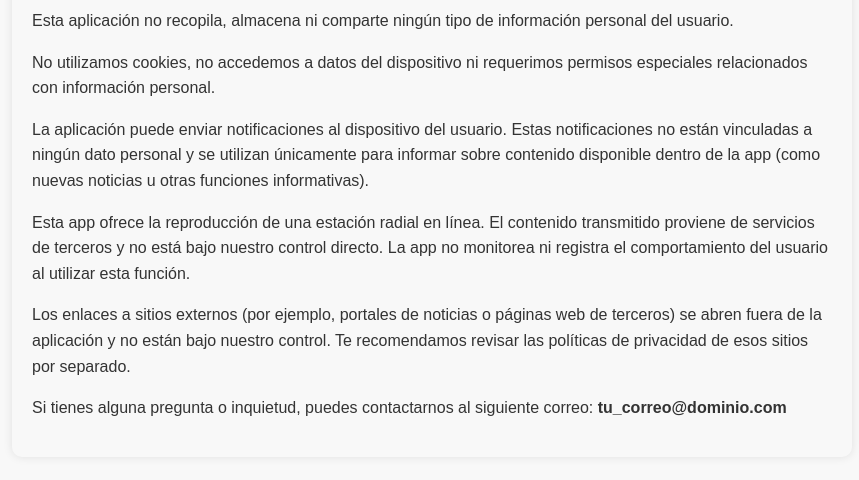
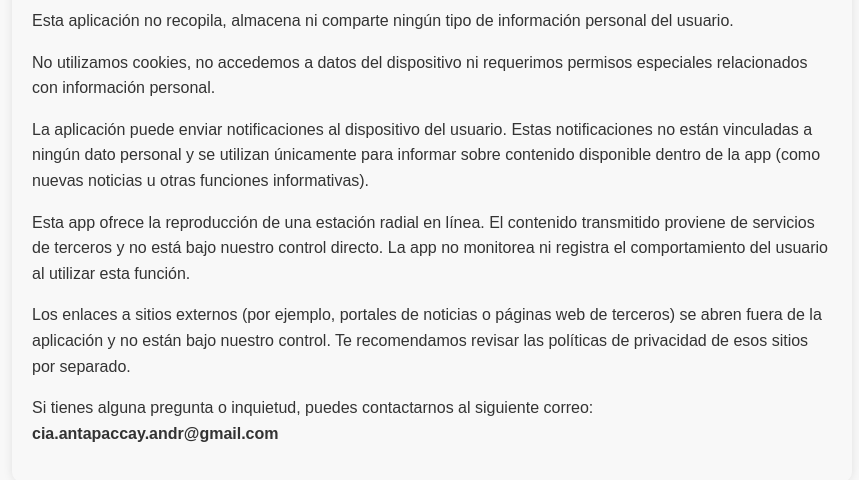
Before and after one commit to e1len-code/antapaccaynews.privacypolicy, a plain HTML site: page index.html in a window 1280 px wide. Shown: the part 146-626 px from the top of the page, without its empty margins (208-1067 px from the left). Drawn offline with Linux system fonts and the light colour scheme.

Commit message:
Update index.html

```diff
--- a/index.html
+++ b/index.html
@@ -27,6 +27,6 @@
     <p>La aplicación puede enviar notificaciones al dispositivo del usuario. Estas notificaciones no están vinculadas a ningún dato personal y se utilizan únicamente para informar sobre contenido disponible dentro de la app (como nuevas noticias u otras funciones informativas).</p>
     <p>Esta app ofrece la reproducción de una estación radial en línea. El contenido transmitido proviene de servicios de terceros y no está bajo nuestro control directo. La app no monitorea ni registra el comportamiento del usuario al utilizar esta función.</p>
     <p>Los enlaces a sitios externos (por ejemplo, portales de noticias o páginas web de terceros) se abren fuera de la aplicación y no están bajo nuestro control. Te recomendamos revisar las políticas de privacidad de esos sitios por separado.</p>
-    <p>Si tienes alguna pregunta o inquietud, puedes contactarnos al siguiente correo: <strong>tu_correo@dominio.com</strong></p>
+    <p>Si tienes alguna pregunta o inquietud, puedes contactarnos al siguiente correo: <strong>cia.antapaccay.andr@gmail.com</strong></p>
 </body>
 </html>
```
